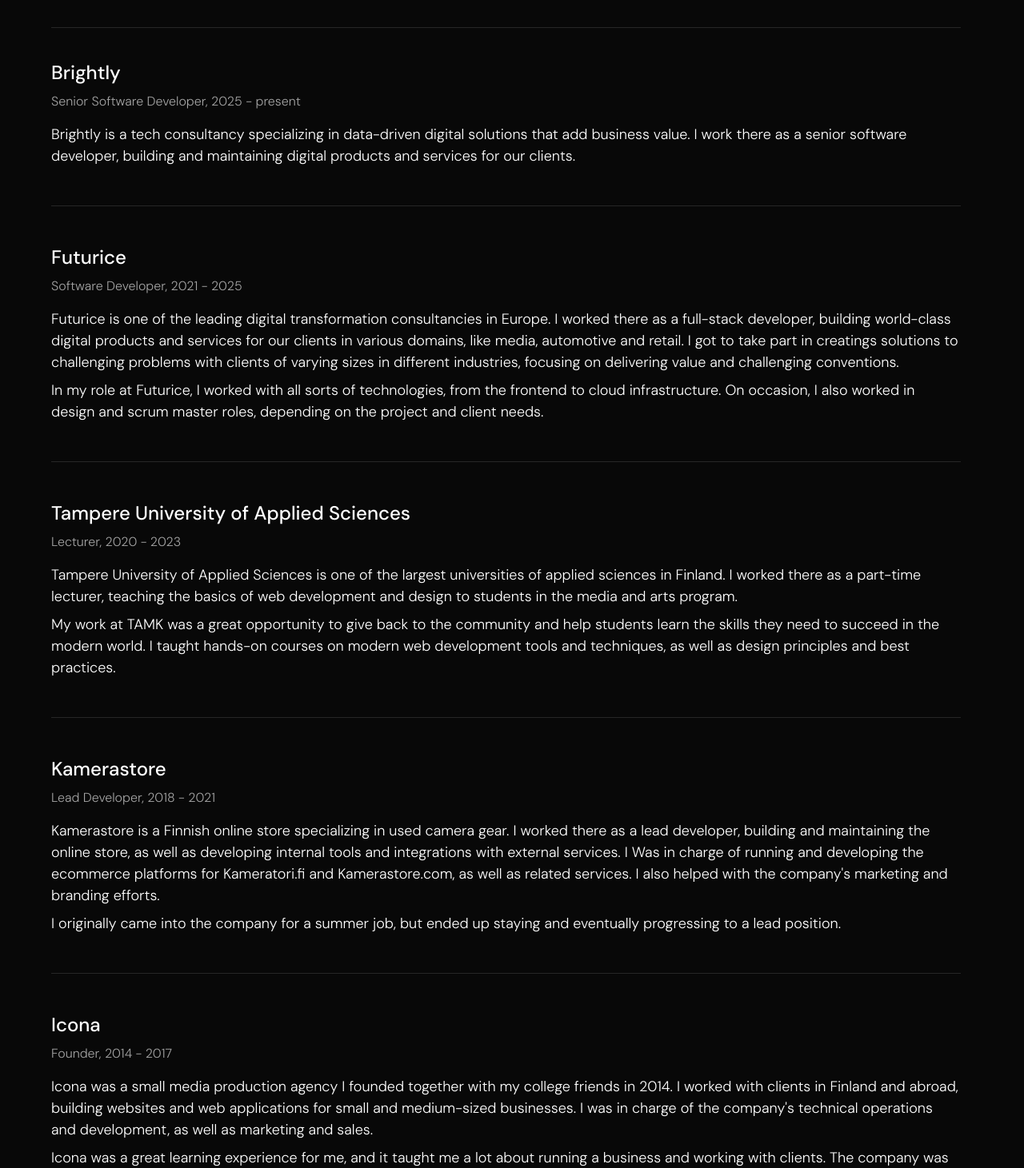
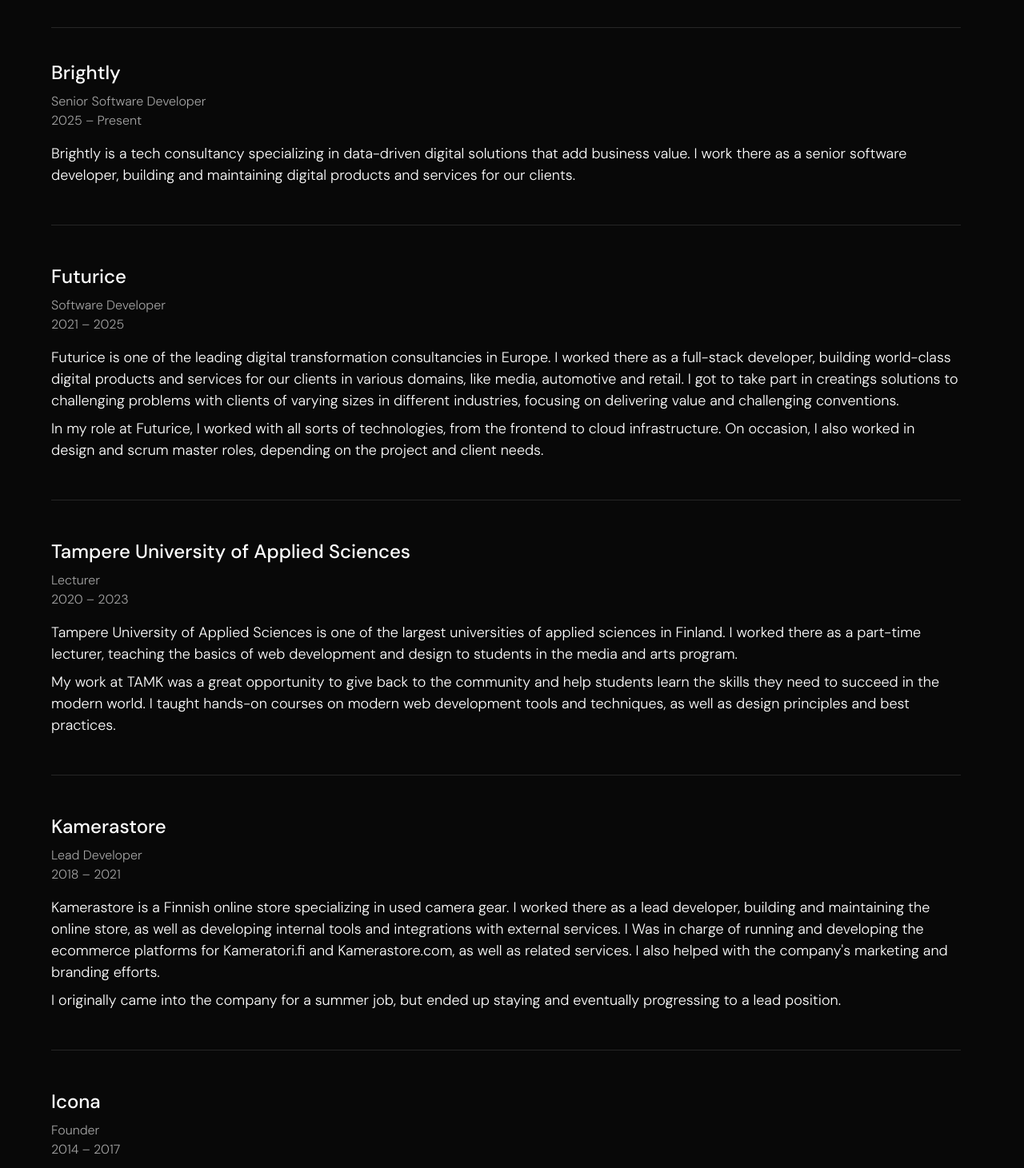
Before and after one commit to Eppu/eetueskelinen.com, a Next.js app: page /work in a window 1280 px wide. Shown: the part 390-1851 px from the top of the page at 80% size. Built offline with nearby package versions, Linux system fonts and the light colour scheme; a web font is replaced by a local one.

Commit message:
layout adjustment

```diff
--- a/app/work/page.tsx
+++ b/app/work/page.tsx
@@ -29,14 +29,20 @@ export default function Work() {
       <hr className="my-10 border-neutral-800" />
       <div className="text-lg font-light flex flex-col gap-2 leading-normal">
         <h2 className="text-2xl font-medium ">Brightly</h2>
-        <p className="text-neutral-400 text-base mb-2">Senior Software Developer, 2025 - present</p>
+        <div className="flex flex-col gap-0 text-neutral-400 text-base mb-2">
+          <p>Senior Software Developer</p>
+          <p>2025 – Present</p>
+        </div>
         <p>
           Brightly is a tech consultancy specializing in data-driven digital solutions that add business value. I work
           there as a senior software developer, building and maintaining digital products and services for our clients.
         </p>
         <hr className="my-10 border-neutral-800" />
         <h2 className="text-2xl font-medium ">Futurice</h2>
-        <p className="text-neutral-400 text-base mb-2">Software Developer, 2021 - 2025</p>
+        <div className="flex flex-col gap-0 text-neutral-400 text-base mb-2">
+          <p>Software Developer</p>
+          <p>2021 – 2025</p>
+        </div>
         <p>
           Futurice is one of the leading digital transformation consultancies in Europe. I worked there as a full-stack
           developer, building world-class digital products and services for our clients in various domains, like media,
@@ -49,7 +55,10 @@ export default function Work() {
         </p>
         <hr className="my-10 border-neutral-800" />
         <h2 className="text-2xl font-medium">Tampere University of Applied Sciences</h2>
-        <p className="text-neutral-400 text-base mb-2">Lecturer, 2020 - 2023</p>
+        <div className="flex flex-col gap-0 text-neutral-400 text-base mb-2">
+          <p>Lecturer</p>
+          <p>2020 – 2023</p>
+        </div>
         <p>
           Tampere University of Applied Sciences is one of the largest universities of applied sciences in Finland. I
           worked there as a part-time lecturer, teaching the basics of web development and design to students in the
@@ -62,7 +71,10 @@ export default function Work() {
         </p>
         <hr className="my-10 border-neutral-800" />
         <h2 className="text-2xl font-medium">Kamerastore</h2>
-        <p className="text-neutral-400 text-base mb-2">Lead Developer, 2018 - 2021</p>
+        <div className="flex flex-col gap-0 text-neutral-400 text-base mb-2">
+          <p>Lead Developer</p>
+          <p>2018 – 2021</p>
+        </div>
         <p>
           Kamerastore is a Finnish online store specializing in used camera gear. I worked there as a lead developer,
           building and maintaining the online store, as well as developing internal tools and integrations with external
@@ -75,7 +87,10 @@ export default function Work() {
         </p>
         <hr className="my-10 border-neutral-800" />
         <h2 className="text-2xl font-medium">Icona</h2>
-        <p className="text-neutral-400 text-base mb-2">Founder, 2014 - 2017</p>
+        <div className="flex flex-col gap-0 text-neutral-400 text-base mb-2">
+          <p>Founder</p>
+          <p>2014 – 2017</p>
+        </div>
         <p>
           Icona was a small media production agency I founded together with my college friends in 2014. I worked with
           clients in Finland and abroad, building websites and web applications for small and medium-sized businesses. I
```
